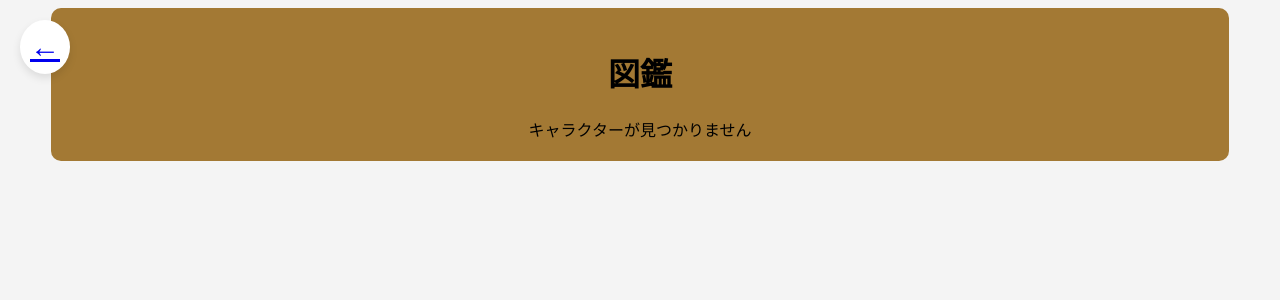
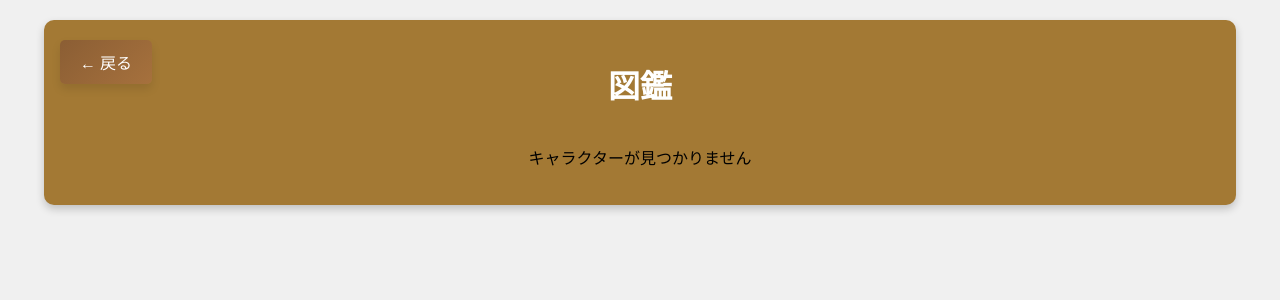
Before and after one commit to su-mi-ii/Giant-Killing, a PHP site: page /zukan.php in a window 1280 px wide. Shown: the top 300 px of the page. Run offline with PHP 8.4, Linux system fonts and the light colour scheme; the visitor is signed in with stand-in values (Sample User, id 1); data that the repository does not hold is empty.

Commit message:
南の修正

```diff
--- a/Newregistration.php
+++ b/Newregistration.php
@@ -37,7 +37,7 @@ if ($_SERVER['REQUEST_METHOD'] === 'POST') {
                 INSERT INTO zukan (character_id, user_id, character_image, character_description)
                 VALUES
                 (1, :user_id, 'image/☆１寝顔.png', '寝ることが得意。気が付いたら作業から目を背けている'),
-                (2, :user_id, 'image/☆１シンプル南.gif', '無口でシンプルな性格だが、心には深い情熱を秘めている...'),
+                (2, :user_id, 'image/☆１シンプル南１.gif', '無口でシンプルな性格だが、心には深い情熱を秘めている...'),
                 (3, :user_id, 'image/☆１ダークサイド.png', 'なぜ闇落ちしたのかは不明。必殺技はドラゴブラスター'),
                 (4, :user_id, 'image/☆１南バズ.png', '南の地から来た冒険者。楽観的な性格で、いつも元気な声で周囲を盛り上げる'),
                 (5, :user_id, 'image/☆１頭.gif', 'その頭の大きさに反して、抜群のバランス感覚を持つ。知識にあふれ、パズルや戦術的な戦いを得意とする'),
--- a/zukan.php
+++ b/zukan.php
@@ -3,29 +3,23 @@ session_start();
 
 // ログインしているか確認
 if (!isset($_SESSION['user_id'])) {
-    // ログインしていない場合はリダイレクト
     header('Location: login.php');
     exit();
 }
 
-// セッションからログイン中のユーザーIDを取得
 $user_id = $_SESSION['user_id'];
 
-// データベース接続情報
 $servername = "mysql311.phy.lolipop.lan";
 $username = "LAA1517492";
 $password = "Pass0313"; // 実際のパスワードに置き換えてください
 $dbname = "LAA1517492-giants";
 
-// 接続を作成
 $conn = new mysqli($servername, $username, $password, $dbname);
 
-// 接続を確認
 if ($conn->connect_error) {
     die("Connection failed: " . $conn->connect_error);
 }
 
-// ログインしているユーザーのキャラクター情報を取得
 $sql = "SELECT zukan.entry_id, zukan.character_id, zukan.character_image, characters.name
         FROM zukan
         JOIN characters ON zukan.character_id = characters.character_id
@@ -42,20 +36,28 @@ $result = $stmt->get_result();
     <meta charset="UTF-8">
     <meta name="viewport" content="width=device-width, initial-scale=1.0">
     <title>図鑑</title>
+    <link href="https://fonts.googleapis.com/css2?family=Roboto:wght@400;700&display=swap" rel="stylesheet">
     <style>
         body {
-            font-family: Arial, sans-serif;
-            background-color: #f4f4f4;
+            font-family: 'Roboto', sans-serif;
+            background-color: #f0f0f0;
             text-align: center;
+            margin: 0;
+            padding: 0;
         }
 
         .container {
-            margin: 0 auto;
+            margin: 20px auto;
             padding: 20px;
             width: 90%;
             max-width: 1200px;
             background-color: #a37934;
             border-radius: 10px;
+            box-shadow: 0 4px 8px rgba(0, 0, 0, 0.2);
+        }
+
+        h1 {
+            color: #fff;
         }
 
         .grid {
@@ -72,13 +74,13 @@ $result = $stmt->get_result();
             width: 250px;
             transition: transform 0.3s ease, box-shadow 0.3s ease;
             box-shadow: 0 6px 15px rgba(0, 0, 0, 0.1);
-            background: linear-gradient(145deg, #ffffff, #e6e6e6);
-            flex-basis: calc(33.333% - 30px); /* カードが一行に3つ表示されるように設定 */
+            flex-basis: calc(33.333% - 30px);
             box-sizing: border-box;
+            position: relative;
         }
 
         .card:hover {
-            transform: translateY(-10px);
+            transform: translateY(-5px);
             box-shadow: 0 10px 20px rgba(0, 0, 0, 0.3);
         }
 
@@ -95,34 +97,44 @@ $result = $stmt->get_result();
             font-size: 18px;
             margin: 10px 0;
             color: #333;
-            text-shadow: 1px 1px 2px rgba(0, 0, 0, 0.1);
         }
 
         .back-button {
             position: absolute;
-            top: 20px;
-            left: 20px;
-            font-size: 30px;
-            background-color: white;
-            border-radius: 50%;
-            padding: 10px;
-            box-shadow: 0 4px 8px rgba(0, 0, 0, 0.1);
-            cursor: pointer;
+            top: 40px;
+            left: 60px;
+            background: linear-gradient(135deg, #8b5e34, #a6713d);
+            color: #fff;
+            padding: 10px 20px;
+            border-radius: 5px;
+            font-size: 1rem;
+            text-decoration: none;
+            transition: background-color 0.3s;
+            box-shadow: 0 5px 10px rgba(0, 0, 0, 0.1);
+        }
+
+        @media (max-width: 768px) {
+            .card {
+                flex-basis: calc(50% - 30px); /* タブレット用 */
+            }
+        }
+
+        @media (max-width: 480px) {
+            .card {
+                flex-basis: calc(100% - 30px); /* モバイル用 */
+            }
         }
     </style>
 </head>
 <body>
 
-<div class="back-button">
-    <a href="top.php">←</a>
-</div>
+<a href="top.php" class="back-button">← 戻る</a>
 
 <div class="container">
     <h1>図鑑</h1>
     <div class="grid">
         <?php
         if ($result->num_rows > 0) {
-            // 各エントリーを出力
             while($row = $result->fetch_assoc()) {
                 echo '<div class="card">';
                 echo '<a href="character_detail.php?entry_id=' . $row['entry_id'] . '">';
@@ -132,7 +144,7 @@ $result = $stmt->get_result();
                 echo '</div>';
             }
         } else {
-            echo "キャラクターが見つかりません";
+            echo "<p>キャラクターが見つかりません</p>";
         }
         $conn->close();
         ?>
```
